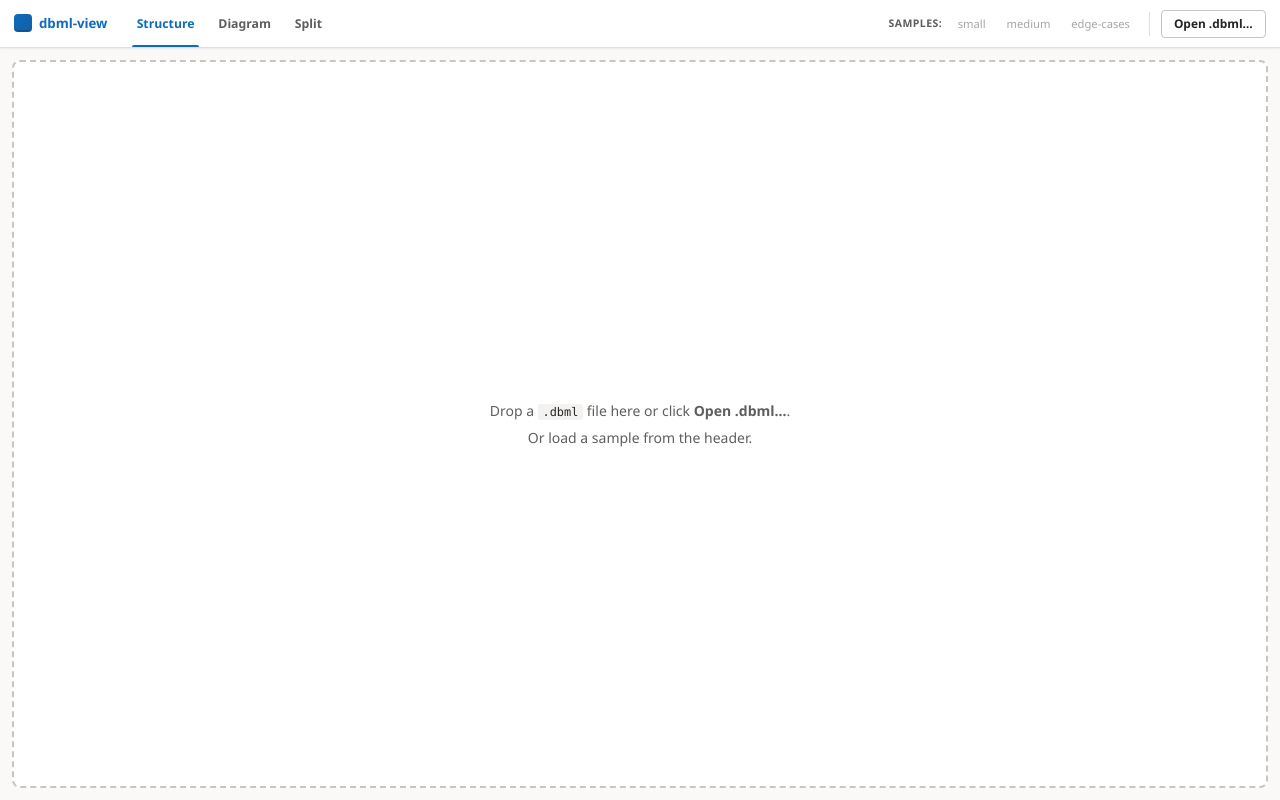
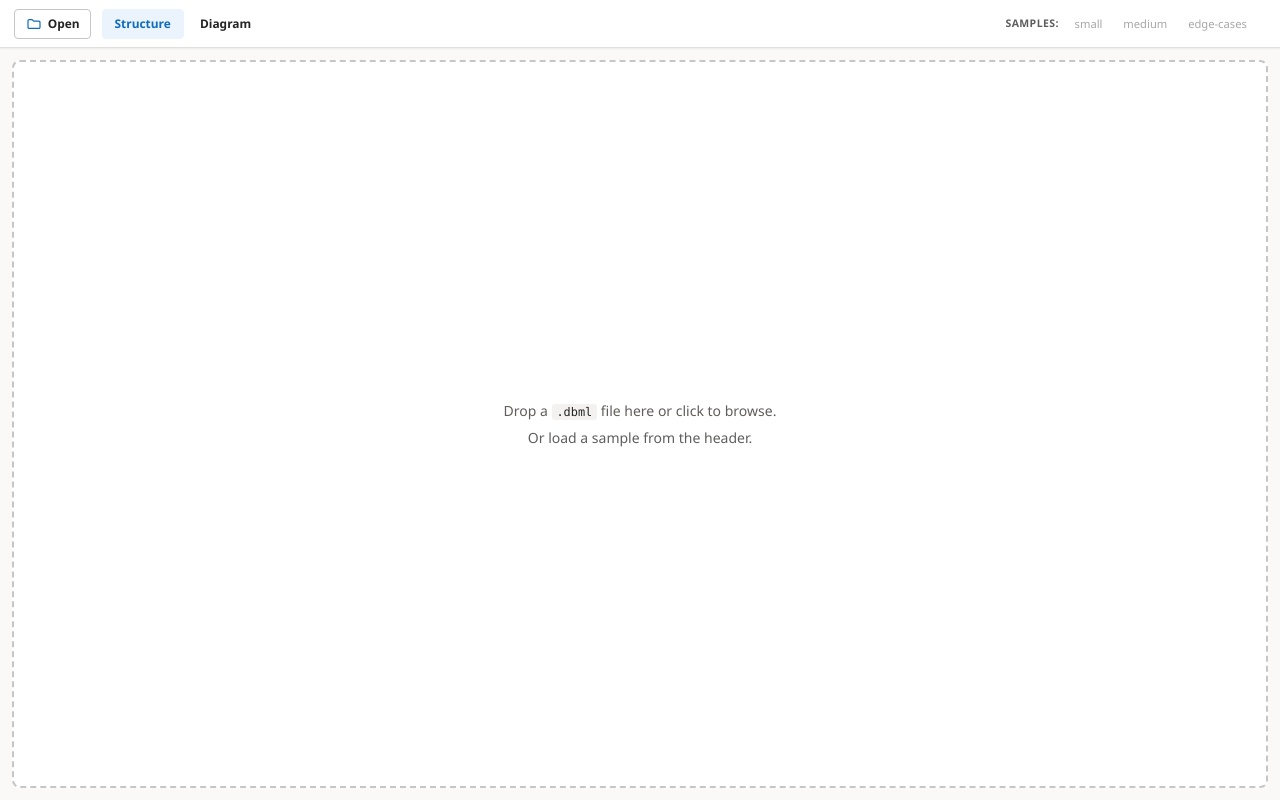
Before and after one commit to adawolfa/dbml-view, a website built with Vite: page apps/web/index.html in a window 1280 px wide. Built offline with nearby package versions, Linux system fonts and the light colour scheme.

Commit message:
rework header: file button, independent structure/diagram toggles
Replaces the dbml-view title with an Open/filename button (folder icon
+ basename of the loaded file), drops the Split tab, and turns Structure
and Diagram into independent toggle buttons with an at-least-one-active
invariant — toggling both on gives the previous split layout. Removes
the redundant right-side Open button and the duplicate split-only
component instances.

```diff
--- a/apps/web/index.html
+++ b/apps/web/index.html
@@ -8,39 +8,52 @@
   </head>
   <body>
     <header class="app-header">
-      <h1>dbml-view</h1>
-      <nav class="tabs" id="tabs">
-        <button type="button" data-tab="structure" class="is-active">Structure</button>
-        <button type="button" data-tab="diagram">Diagram</button>
-        <button type="button" data-tab="split">Split</button>
+      <button type="button" id="file-button" class="file-button" title="Open .dbml file">
+        <svg
+          class="file-button-icon"
+          viewBox="0 0 20 20"
+          fill="none"
+          stroke="currentColor"
+          stroke-width="1.5"
+          stroke-linejoin="round"
+          aria-hidden="true"
+        >
+          <path
+            d="M2.5 6A1.5 1.5 0 0 1 4 4.5h3.172a1.5 1.5 0 0 1 1.06.44l1.06 1.06a1.5 1.5 0 0 0 1.06.44H16A1.5 1.5 0 0 1 17.5 8v6A1.5 1.5 0 0 1 16 15.5H4A1.5 1.5 0 0 1 2.5 14V6Z"
+          />
+        </svg>
+        <span class="file-button-label" id="file-button-label">Open</span>
+      </button>
+      <nav class="view-toggles" id="view-toggles">
+        <button type="button" data-view="structure" class="is-active" aria-pressed="true">
+          Structure
+        </button>
+        <button type="button" data-view="diagram" aria-pressed="false">Diagram</button>
       </nav>
       <div class="app-header-actions">
-        <span id="status" class="status"></span>
         <div class="sample-picker">
           <span class="sample-label">Samples:</span>
           <button type="button" data-sample="small.dbml">small</button>
           <button type="button" data-sample="medium.dbml">medium</button>
           <button type="button" data-sample="edge-cases.dbml">edge-cases</button>
         </div>
-        <button type="button" id="open-button">Open .dbml…</button>
-        <input type="file" id="file-input" accept=".dbml,text/plain" hidden />
+        <span id="status" class="status"></span>
       </div>
+      <input type="file" id="file-input" accept=".dbml,text/plain" hidden />
     </header>
     <main id="app">
       <div class="dropzone" id="dropzone">
-        <p>Drop a <code>.dbml</code> file here or click <strong>Open .dbml…</strong>.</p>
+        <p>Drop a <code>.dbml</code> file here or click to browse.</p>
         <p class="dropzone-hint">Or load a sample from the header.</p>
       </div>
-      <section id="view-structure" class="view view-single" hidden>
-        <dbml-structure id="structure"></dbml-structure>
-      </section>
-      <section id="view-diagram" class="view view-single" hidden>
-        <dbml-diagram id="diagram"></dbml-diagram>
-      </section>
-      <section id="view-split" class="view view-split" hidden>
-        <dbml-structure id="structure-split"></dbml-structure>
-        <dbml-diagram id="diagram-split"></dbml-diagram>
-      </section>
+      <div class="views" id="views" hidden>
+        <section id="view-structure" class="view">
+          <dbml-structure id="structure"></dbml-structure>
+        </section>
+        <section id="view-diagram" class="view">
+          <dbml-diagram id="diagram"></dbml-diagram>
+        </section>
+      </div>
     </main>
     <script type="module" src="./src/main.ts"></script>
   </body>
--- a/apps/web/src/main.ts
+++ b/apps/web/src/main.ts
@@ -1,6 +1,6 @@
 // SPA shell. Loads a .dbml file (drop, picker, sample, or ?url=) and feeds it
 // into the structure + diagram components. Remembers the last file in
-// localStorage and the last active tab.
+// localStorage and the last set of active views.
 
 import '@dbml-view/components';
 import '@dbml-view/components/style.css';
@@ -9,42 +9,33 @@ import type { DbmlDiagramElement, DbmlStructureElement } from '@dbml-view/compon
 
 const LS_KEY = 'dbml-view:last-source';
 const LS_NAME_KEY = 'dbml-view:last-name';
-const LS_TAB_KEY = 'dbml-view:last-tab';
+const LS_VIEWS_KEY = 'dbml-view:active-views';
 
-type Tab = 'structure' | 'diagram' | 'split';
-const TABS: Tab[] = ['structure', 'diagram', 'split'];
+type View = 'structure' | 'diagram';
+const VIEWS: readonly View[] = ['structure', 'diagram'];
 
 const dropzone = mustGet<HTMLElement>('dropzone');
 const fileInput = mustGet<HTMLInputElement>('file-input');
-const openButton = mustGet<HTMLButtonElement>('open-button');
+const fileButton = mustGet<HTMLButtonElement>('file-button');
+const fileButtonLabel = mustGet<HTMLElement>('file-button-label');
 const status = mustGet<HTMLElement>('status');
-const tabsEl = mustGet<HTMLElement>('tabs');
+const togglesEl = mustGet<HTMLElement>('view-toggles');
+const viewsEl = mustGet<HTMLElement>('views');
 
-const structures: DbmlStructureElement[] = [
-  mustGet<DbmlStructureElement>('structure'),
-  mustGet<DbmlStructureElement>('structure-split'),
-];
-const diagrams: DbmlDiagramElement[] = [
-  mustGet<DbmlDiagramElement>('diagram'),
-  mustGet<DbmlDiagramElement>('diagram-split'),
-];
+const structure = mustGet<DbmlStructureElement>('structure');
+const diagram = mustGet<DbmlDiagramElement>('diagram');
 
-const views: Record<Tab, HTMLElement> = {
+const viewSections: Record<View, HTMLElement> = {
   structure: mustGet<HTMLElement>('view-structure'),
   diagram: mustGet<HTMLElement>('view-diagram'),
-  split: mustGet<HTMLElement>('view-split'),
 };
 
-let currentTab: Tab = 'structure';
+const activeViews = new Set<View>(['structure']);
 let hasSource = false;
-let lastSource = '';
 
-openButton.addEventListener('click', () => fileInput.click());
+fileButton.addEventListener('click', () => fileInput.click());
 
-dropzone.addEventListener('click', (event) => {
-  if ((event.target as HTMLElement).tagName === 'BUTTON') return;
-  fileInput.click();
-});
+dropzone.addEventListener('click', () => fileInput.click());
 
 dropzone.addEventListener('dragover', (event) => {
   event.preventDefault();
@@ -67,13 +58,11 @@ fileInput.addEventListener('change', async () => {
   if (file) await loadFile(file);
 });
 
-tabsEl.addEventListener('click', (event) => {
-  const button = (event.target as HTMLElement).closest<HTMLButtonElement>('button[data-tab]');
+togglesEl.addEventListener('click', (event) => {
+  const button = (event.target as HTMLElement).closest<HTMLButtonElement>('button[data-view]');
   if (!button || button.disabled) return;
-  const tab = button.dataset.tab as Tab | undefined;
-  if (tab && TABS.includes(tab)) {
-    selectTab(tab);
-  }
+  const view = button.dataset.view as View | undefined;
+  if (view && VIEWS.includes(view)) toggleView(view);
 });
 
 const samples = import.meta.glob('../../../samples/*.dbml', {
@@ -117,14 +106,13 @@ async function loadUrl(url: string, label: string): Promise<void> {
 }
 
 function applySource(source: string, label: string): void {
-  lastSource = source;
   hasSource = true;
   dropzone.hidden = true;
-  // Feed both copies; the active one becomes visible via selectTab.
-  for (const s of structures) s.source = source;
-  for (const d of diagrams) d.source = source;
-  showCurrentView();
-  status.textContent = label;
+  structure.source = source;
+  diagram.source = source;
+  setFileLabel(label);
+  status.textContent = '';
+  renderViews();
   try {
     localStorage.setItem(LS_KEY, source);
     localStorage.setItem(LS_NAME_KEY, label);
@@ -133,27 +121,53 @@ function applySource(source: string, label: string): void {
   }
 }
 
-function selectTab(tab: Tab): void {
-  currentTab = tab;
-  for (const button of tabsEl.querySelectorAll<HTMLButtonElement>('button[data-tab]')) {
-    button.classList.toggle('is-active', button.dataset.tab === tab);
+function setFileLabel(label: string): void {
+  fileButtonLabel.textContent = label;
+  fileButton.title = label;
+}
+
+function toggleView(view: View): void {
+  if (activeViews.has(view)) {
+    if (activeViews.size === 1) return; // keep at-least-one invariant
+    activeViews.delete(view);
+  } else {
+    activeViews.add(view);
   }
+  persistViews();
+  renderViews();
+}
+
+function setActiveViews(views: Iterable<View>): void {
+  activeViews.clear();
+  for (const v of views) activeViews.add(v);
+  if (activeViews.size === 0) activeViews.add('structure');
+  renderViews();
+}
+
+function persistViews(): void {
   try {
-    localStorage.setItem(LS_TAB_KEY, tab);
+    localStorage.setItem(LS_VIEWS_KEY, [...activeViews].join(','));
   } catch {
     // ignore
   }
-  showCurrentView();
 }
 
-function showCurrentView(): void {
+function renderViews(): void {
+  for (const button of togglesEl.querySelectorAll<HTMLButtonElement>('button[data-view]')) {
+    const view = button.dataset.view as View | undefined;
+    const on = view !== undefined && activeViews.has(view);
+    button.classList.toggle('is-active', on);
+    button.setAttribute('aria-pressed', on ? 'true' : 'false');
+  }
   if (!hasSource) {
-    for (const v of Object.values(views)) v.hidden = true;
+    viewsEl.hidden = true;
     dropzone.hidden = false;
     return;
   }
-  for (const [name, el] of Object.entries(views) as [Tab, HTMLElement][]) {
-    el.hidden = name !== currentTab;
+  viewsEl.hidden = false;
+  viewsEl.classList.toggle('is-split', activeViews.size > 1);
+  for (const view of VIEWS) {
+    viewSections[view].hidden = !activeViews.has(view);
   }
 }
 
@@ -163,15 +177,21 @@ function mustGet<T extends HTMLElement>(id: string): T {
   return el as T;
 }
 
-// Restore last tab.
+// Restore last set of active views.
 try {
-  const storedTab = localStorage.getItem(LS_TAB_KEY) as Tab | null;
-  if (storedTab && TABS.includes(storedTab)) {
-    selectTab(storedTab);
+  const stored = localStorage.getItem(LS_VIEWS_KEY);
+  if (stored) {
+    const restored = stored
+      .split(',')
+      .map((s) => s.trim())
+      .filter((s): s is View => (VIEWS as readonly string[]).includes(s));
+    if (restored.length > 0) setActiveViews(restored);
   }
 } catch {
   // ignore
 }
+
+renderViews();
 
 // Bootstrap: ?url=… > last-stored source > drop zone.
 const urlParam = new URLSearchParams(window.location.search).get('url');
@@ -188,11 +208,9 @@ if (urlParam) {
 }
 
 // Cross-component sync: when the user clicks a table in the diagram, also
-// reveal it in the structure view (helps in split mode).
-for (const d of diagrams) {
-  d.addEventListener('table-selected', (event) => {
-    const detail = (event as CustomEvent<{ tableId: string }>).detail;
-    if (!detail?.tableId) return;
-    window.location.hash = `#table:${encodeURIComponent(detail.tableId)}`;
-  });
-}
+// reveal it in the structure view (helps when both are visible).
+diagram.addEventListener('table-selected', (event) => {
+  const detail = (event as CustomEvent<{ tableId: string }>).detail;
+  if (!detail?.tableId) return;
+  window.location.hash = `#table:${encodeURIComponent(detail.tableId)}`;
+});
--- a/apps/web/src/style.css
+++ b/apps/web/src/style.css
@@ -9,6 +9,9 @@
   --app-accent-hover: #115ea3;
   --app-accent-pressed: #0c3b5e;
   --app-accent-soft: #ebf3fc;
+  --app-accent-soft-hover: #dceaf7;
+  --app-neutral-hover: #f3f2f1;
+  --app-neutral-pressed: #ededeb;
   --app-shadow-2: 0 1px 2px rgba(0, 0, 0, 0.04), 0 0 2px rgba(0, 0, 0, 0.06);
   --app-shadow-4: 0 2px 4px rgba(0, 0, 0, 0.06), 0 0 2px rgba(0, 0, 0, 0.08);
 }
@@ -42,7 +45,7 @@ body {
 .app-header {
   display: flex;
   align-items: center;
-  gap: 1.5rem;
+  gap: 0.75rem;
   padding: 0 1rem;
   height: 48px;
   background: var(--app-surface);
@@ -50,28 +53,6 @@ body {
   box-shadow: var(--app-shadow-2);
   position: relative;
   z-index: 2;
-}
-
-.app-header h1 {
-  margin: 0;
-  font-size: 0.95rem;
-  font-weight: 600;
-  letter-spacing: -0.005em;
-  color: var(--app-accent);
-  display: flex;
-  align-items: center;
-  gap: 0.5rem;
-}
-
-.app-header h1::before {
-  content: "";
-  display: inline-block;
-  width: 18px;
-  height: 18px;
-  border-radius: 4px;
-  background:
-    linear-gradient(135deg, #0f6cbd 0%, #115ea3 100%);
-  box-shadow: inset 0 -2px 0 rgba(0, 0, 0, 0.12);
 }
 
 .app-header-actions {
@@ -90,67 +71,59 @@ body {
   white-space: nowrap;
 }
 
-/* Office "pivot" style tabs — underline indicator, no fill */
-.tabs {
-  display: flex;
-  align-self: stretch;
-  gap: 0;
-  margin-left: -0.25rem;
+/* File button — replaces the title; doubles as open trigger + opened-file label. */
+.file-button {
+  display: inline-flex;
+  align-items: center;
+  gap: 0.45rem;
+  border: 1px solid var(--app-border-strong);
+  background: var(--app-surface);
+  padding: 0 0.75rem;
+  height: 30px;
+  border-radius: 4px;
+  cursor: pointer;
+  font: inherit;
+  font-size: 0.85rem;
+  font-weight: 600;
+  color: var(--app-fg);
+  max-width: 280px;
+  transition:
+    background 80ms ease,
+    border-color 80ms ease;
 }
 
-.tabs button {
-  position: relative;
-  border: 0;
-  background: transparent;
-  padding: 0 0.85rem;
-  cursor: pointer;
-  font: inherit;
-  font-size: 0.875rem;
-  font-weight: 600;
-  color: var(--app-muted);
-  border-radius: 0;
-  transition: color 80ms ease;
+.file-button:hover {
+  background: var(--app-neutral-hover);
 }
 
-.tabs button::after {
-  content: "";
-  position: absolute;
-  left: 0.5rem;
-  right: 0.5rem;
-  bottom: 0;
-  height: 2px;
-  background: transparent;
-  border-radius: 2px 2px 0 0;
-  transition: background-color 120ms ease;
+.file-button:active {
+  background: var(--app-neutral-pressed);
 }
 
-.tabs button:hover:not([disabled]) {
-  color: var(--app-fg);
-}
-
-.tabs button:hover:not([disabled])::after {
-  background: var(--app-border-strong);
-}
-
-.tabs button.is-active {
+.file-button-icon {
+  flex-shrink: 0;
+  width: 16px;
+  height: 16px;
   color: var(--app-accent);
 }
 
-.tabs button.is-active::after {
-  background: var(--app-accent);
+.file-button-label {
+  overflow: hidden;
+  text-overflow: ellipsis;
+  white-space: nowrap;
 }
 
-.tabs button[disabled] {
-  opacity: 0.4;
-  cursor: not-allowed;
+/* View toggle buttons — independent on/off, at least one always on. */
+.view-toggles {
+  display: flex;
+  gap: 0.25rem;
 }
 
-/* Fluent-style buttons */
-#open-button {
-  border: 1px solid var(--app-border-strong);
-  background: var(--app-surface);
-  padding: 0 0.875rem;
-  height: 28px;
+.view-toggles button {
+  border: 1px solid transparent;
+  background: transparent;
+  padding: 0 0.85rem;
+  height: 30px;
   border-radius: 4px;
   cursor: pointer;
   font: inherit;
@@ -159,16 +132,28 @@ body {
   color: var(--app-fg);
   transition:
     background 80ms ease,
-    border-color 80ms ease;
+    border-color 80ms ease,
+    color 80ms ease;
 }
 
-#open-button:hover {
-  background: #f5f5f5;
-  border-color: var(--app-border-strong);
+.view-toggles button:hover:not(.is-active):not([disabled]) {
+  background: var(--app-neutral-hover);
 }
 
-#open-button:active {
-  background: #ededeb;
+.view-toggles button.is-active {
+  background: var(--app-accent-soft);
+  border-color: var(--app-accent-soft);
+  color: var(--app-accent);
+}
+
+.view-toggles button.is-active:hover {
+  background: var(--app-accent-soft-hover);
+  border-color: var(--app-accent-soft-hover);
+}
+
+.view-toggles button[disabled] {
+  opacity: 0.4;
+  cursor: not-allowed;
 }
 
 #app {
@@ -179,19 +164,25 @@ body {
   min-height: 0;
 }
 
-#app > section {
+#app > .views,
+#app > .dropzone {
   flex: 1;
   min-height: 0;
 }
 
-.view-split {
+.views {
   display: grid;
-  grid-template-columns: minmax(280px, 1fr) 2fr;
+  grid-template-columns: 1fr;
   gap: 12px;
 }
 
-.view-split > * {
+.views.is-split {
+  grid-template-columns: minmax(280px, 1fr) 2fr;
+}
+
+.views > .view {
   min-height: 0;
+  min-width: 0;
 }
 
 .dropzone {
@@ -201,7 +192,6 @@ body {
   flex-direction: column;
   gap: 0.5rem;
   min-height: 240px;
-  flex: 1;
   border: 2px dashed var(--app-border-strong);
   border-radius: 8px;
   background: var(--app-surface);
@@ -231,7 +221,7 @@ body {
 }
 
 .dropzone code {
-  background: #f3f2f1;
+  background: var(--app-neutral-hover);
   padding: 0.05rem 0.35rem;
   border-radius: 3px;
   font-family: "Cascadia Code", ui-monospace, "Cascadia Mono", Menlo, monospace;
@@ -243,8 +233,6 @@ body {
   display: flex;
   align-items: center;
   gap: 0.25rem;
-  padding-right: 0.75rem;
-  border-right: 1px solid var(--app-border);
 }
 
 .sample-label {
@@ -273,7 +261,7 @@ body {
 }
 
 .sample-picker button:hover:not([disabled]) {
-  background: #f3f2f1;
+  background: var(--app-neutral-hover);
   border-color: var(--app-border);
 }
 
```
